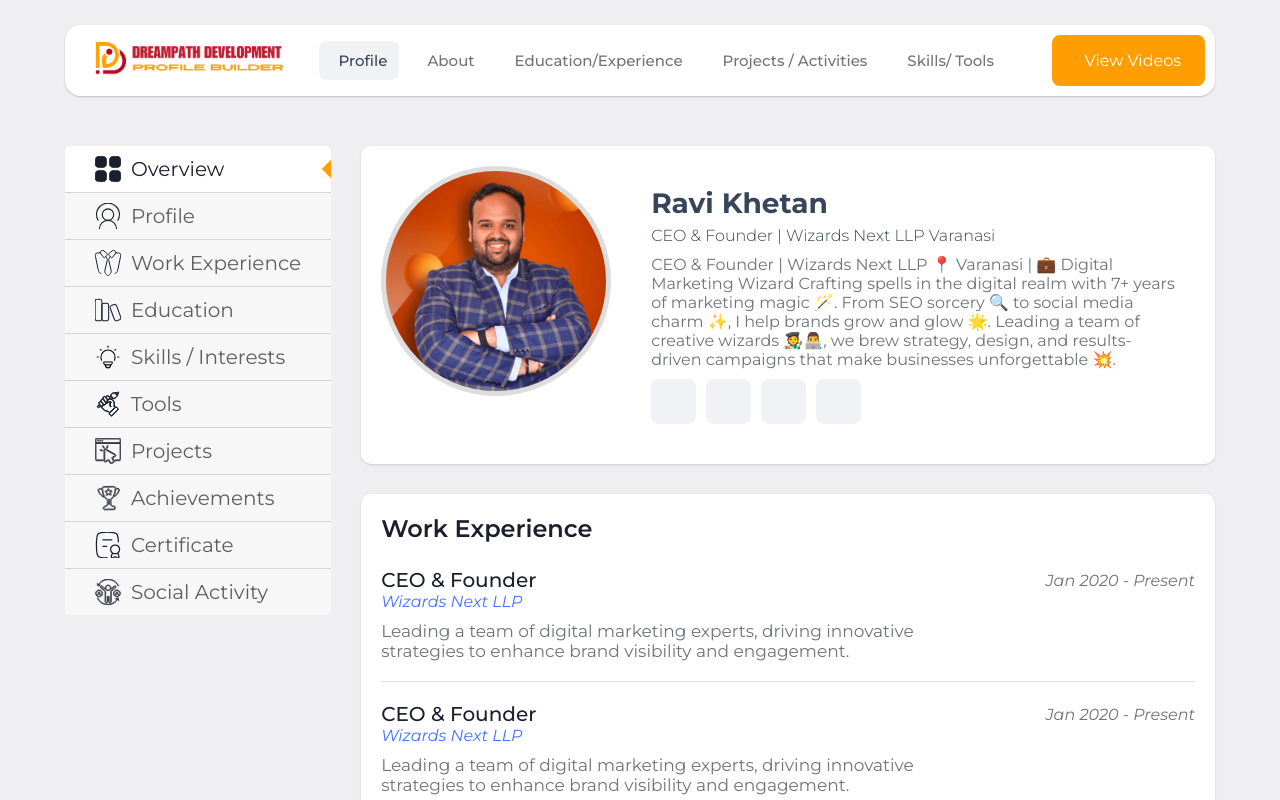
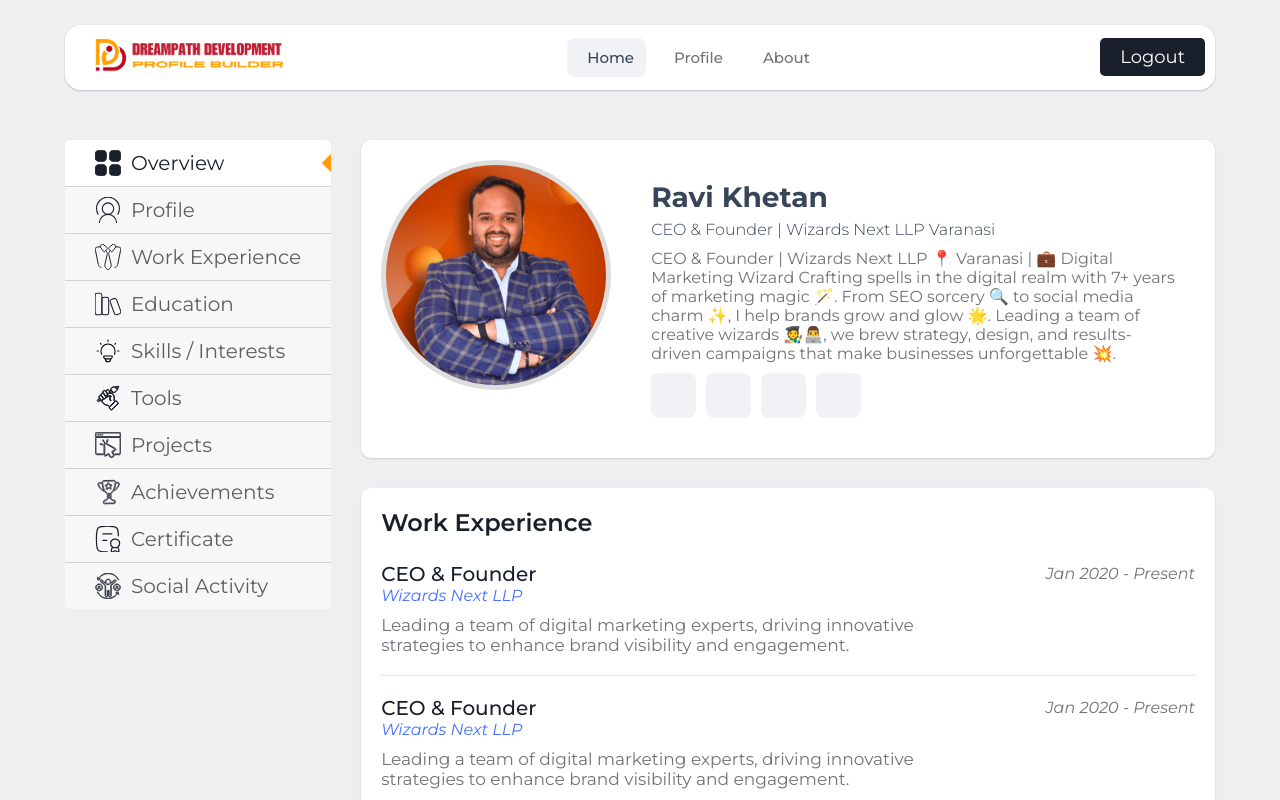
Before and after one commit to priyesshrai/dpd-03, a Next.js app: page /user/1/profile in a window 1280 px wide. Shown: the top 800 px of the page. Built offline with nearby package versions, Linux system fonts and the light colour scheme; a web font is replaced by a local one.

Commit message:
feat: refactor Tabs and UserProfile components to improve user data handling and enhance metadata generation

```diff
--- a/src/app/user/[user]/UserProfile.tsx
+++ b/src/app/user/[user]/UserProfile.tsx
@@ -65,7 +65,7 @@ export default function UserProfile({ userName }: UserProfileProps) {
 
     return (
         <>
-            <Header />
+            <UserHeader userName={userName} />
             <Hero userData={userData} loading={loading} userName={userName} />
             <Footer />
             <Toaster />
@@ -74,7 +74,7 @@ export default function UserProfile({ userName }: UserProfileProps) {
 }
 
 
-function Header() {
+export function UserHeader({ userName }: { userName: string }) {
     const [openMenu, setOpenMenu] = useState(false);
     function handleLogOut() {
         Cookies.remove("data");
@@ -91,19 +91,27 @@ function Header() {
             <nav className='navbar'>
                 <div className="menu-container">
                     <div className="logo-container">
-                        <Link href='/'>
+                        <Link href={'/user/' + userName}>
                             <Image src='/images/user/logo.png' width={200} height={27} alt='This is logo' />
                         </Link>
                     </div>
                     <div className={`links-container ${openMenu ? 'menu-active' : ""}`}>
                         <ul className='links-wraper'>
                             <li className='mob-logo'>
-                                <Link href='/'>
+                                <Link href={'/user/' + userName}>
                                     <Image src='/images/user/logo.png' width={220} height={50} alt='This is logo' />
                                 </Link>
                             </li>
                             <li>
-                                <Link href='/' className='active'>
+                                <Link href={'/user/' + userName} className='active'>
+                                    <i className="hgi hgi-stroke hgi-user-sharing"></i>
+                                    <span>
+                                        Home
+                                    </span>
+                                </Link>
+                            </li>
+                            <li>
+                                <Link href={userName + '/profile'} className=''>
                                     <i className="hgi hgi-stroke hgi-user-sharing"></i>
                                     <span>
                                         Profile
--- a/src/app/user/[user]/profile/page.tsx
+++ b/src/app/user/[user]/profile/page.tsx
@@ -1,12 +1,42 @@
-import Header from '@/components/Header/Header'
 import React from 'react'
 import Tabs from '../Dashboard/Tabs'
+import axios from 'axios';
+import { UserHeader } from '../UserProfile';
 
-export default function page() {
+export default async function page({ params }: { params: Promise<{ user: string }> }) {
+  const { user } = await params;
+
   return (
     <>
-      <Header/>
-      <Tabs />
+      <UserHeader userName={user} />
+      <Tabs user={user} />
     </>
   )
 }
+
+
+export async function generateMetadata({ params }: { params: Promise<{ user: string }> }) {
+  const { user } = await params;
+
+  try {
+    const response = await axios.get(`https://inforbit.in/demo/dpd/profile/${user}`);
+    const userData = response.data.data;
+
+    const profileImageUrl = userData.profile_photo.startsWith('http')
+      ? userData.profile_photo
+      : `https://inforbit.in${userData.profile_photo}`;
+
+    return {
+      title: userData.name,
+      description: userData.profile_heading,
+      icons: {
+        icon: profileImageUrl
+      }
+    };
+  } catch (error) {
+    console.error('Error fetching user data:', error);
+    return {
+      title: 'User not found',
+    };
+  }
+}
```
Also changed, not shown: src/app/user/[user]/Dashboard/Tabs.tsx (+6 -3 lines).
